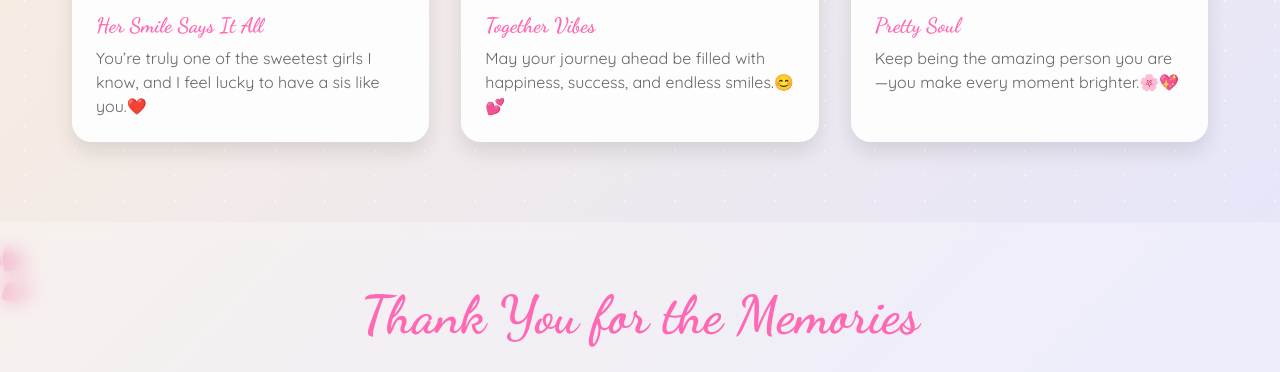
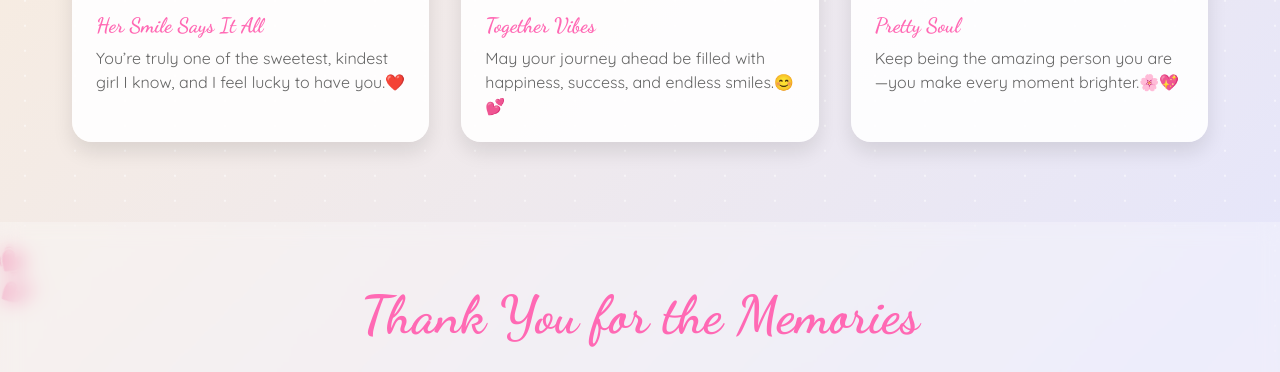
Before and after one commit to abhisekdeb001-cpu/My-second, a plain HTML site: page last.html in a window 1280 px wide. Shown: the part 393-765 px from the top of the page. Drawn offline with Linux system fonts and the light colour scheme.

Commit message:
Update last.html

```diff
--- a/last.html
+++ b/last.html
@@ -379,8 +379,7 @@
         <div class="memory-card">
             <img src="./d1.jpg" alt="First Date" class="memory-img">
             <div class="memory-date">Her Smile Says It All</div>
-            <div class="memory-caption">You’re truly one of the sweetest girls I know, and I feel lucky to have a sis
-                like you.❤️</div>
+            <div class="memory-caption">You’re truly one of the sweetest, kindest girl I know, and I feel lucky to have you.❤️</div>
         </div>
         <div class="memory-card">
             <img src="./d2.jpg" alt="Beach Day" class="memory-img">
```
